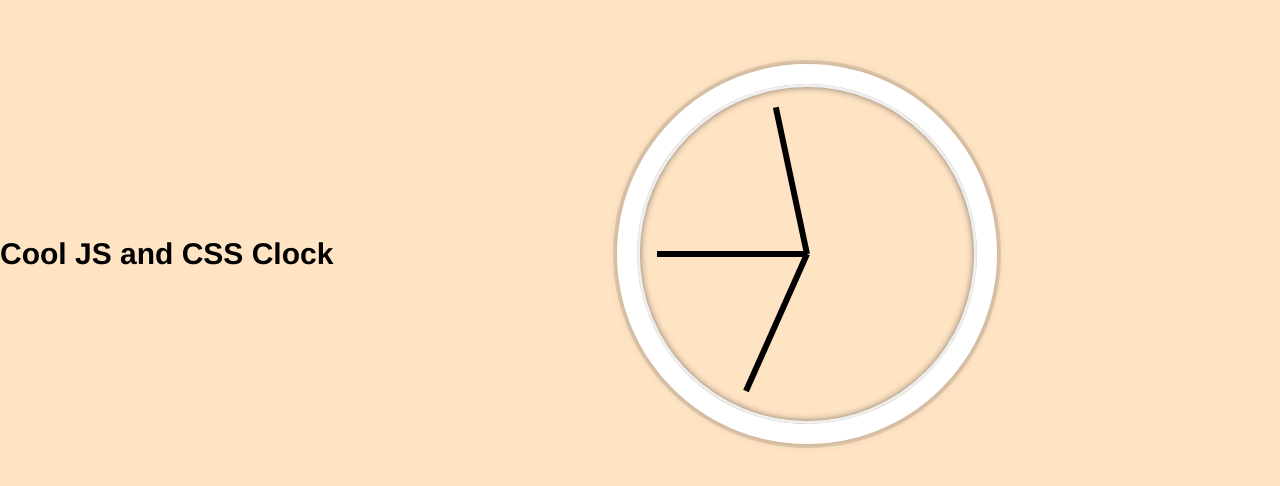
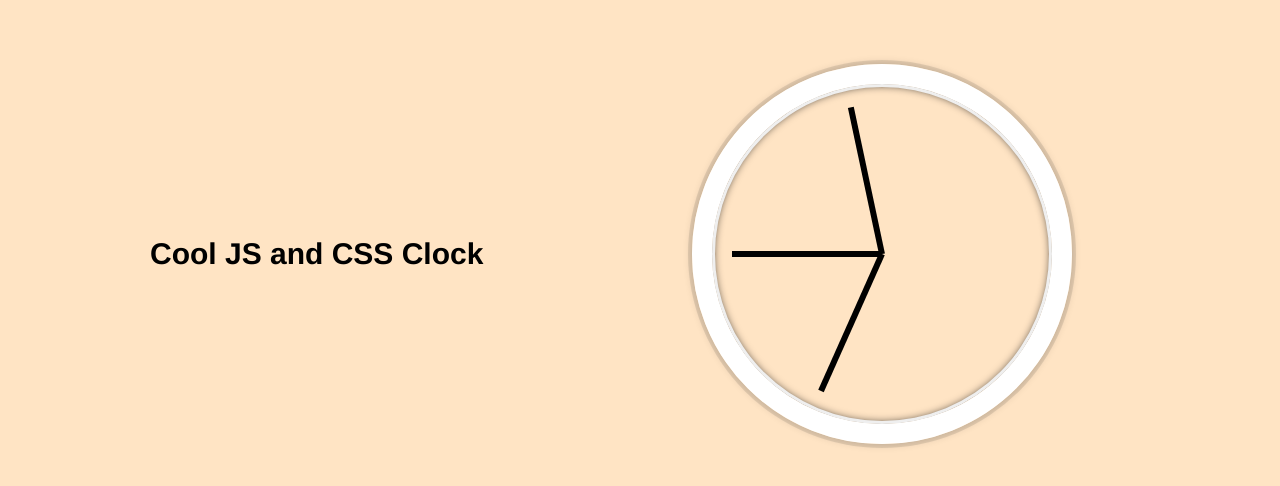
Before and after one commit to NH-pro/02-JS_and_CSS_Clock, a plain HTML site: page index.html in a window 1280 px wide. Shown: the part 146-632 px from the top of the page. Drawn offline with Linux system fonts and the light colour scheme.

Commit message:
fixed text placement

```diff
--- a/index.html
+++ b/index.html
@@ -32,6 +32,10 @@
       flex: 1;
       min-height: 100vh;
       align-items: center;
+    }
+
+    h2 {
+        margin-left: 5em;
     }
 
     .clock {
```
